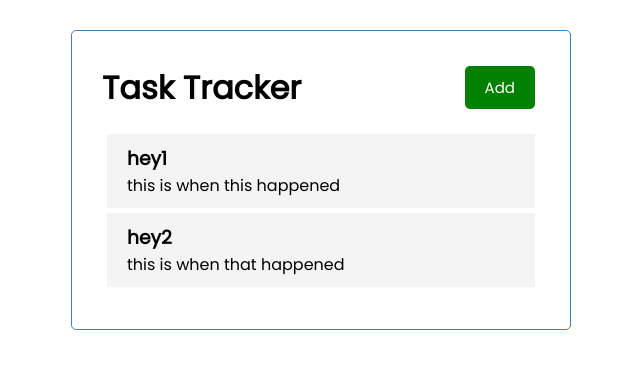
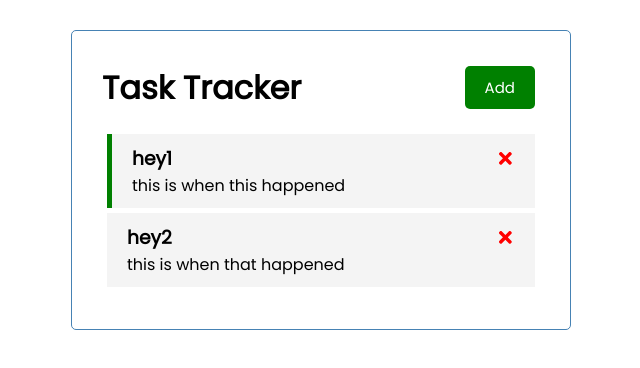
Before and after one commit to amitfid/react-task-tracker, a React (Create React App) app: page / in a window 1280 px wide. Shown: the top 368 px of the page, without its empty margins (319-959 px from the left). Built offline with nearby package versions, Linux system fonts and the light colour scheme.

Commit message:
Added delete+reminder toggle for tasks, class to display if reminder is on and created add task form comp

```diff
--- a/src/App.js
+++ b/src/App.js
@@ -7,19 +7,36 @@
     {
         id: 1,
         text: 'hey1',
-        day: 'this is when this happened'
+        day: 'this is when this happened',
+        reminder: true
     },
     {
         id: 2,
         text: 'hey2',
-        day: 'this is when that happened'
+        day: 'this is when that happened',
+        reminder: false
     }
-])
+  ])
+
+  const deleteTask = (id) => {
+    setTasks(tasks.filter((task) => task.id !== id))
+  }
+
+  const toggleReminder = (id) => {
+    setTasks(tasks.map((task) => task.id === id ?
+        { ...task, reminder: !task.reminder }
+      :
+        task))
+  }
 
   return (
     <div className="container">
       <Header />
-      <Tasks tasks={tasks}/>
+      {tasks.length > 0 ? (
+          <Tasks tasks={tasks} onDelete={deleteTask} onToggle={toggleReminder} />
+        ) : (
+          'No tasks'
+        )}
     </div>
   );
 }
--- a/src/components/Task.js
+++ b/src/components/Task.js
@@ -1,8 +1,18 @@
-const Task = ({ task }) => {
+import { FaTimes } from 'react-icons/fa'
+
+const Task = ({ task, onDelete, onToggle }) => {
     return (
-        <div className='task'>
-            <h3>{task.text}</h3>
-            <p>{task.day}</p>
+        <div className={`task ${task.reminder ? 'reminder' : ''}`}
+            onDoubleClick={() => onToggle(task.id)}>
+            <h3>
+                {task.text}
+                <FaTimes
+                    style={{ color: 'red', cursor: 'pointer'}}
+                    onClick={() => onDelete(task.id)}/>
+            </h3>
+            <p>
+                {task.day}
+            </p>
         </div>
     )
 }
--- a/src/components/Tasks.js
+++ b/src/components/Tasks.js
@@ -1,10 +1,14 @@
 import Task from './Task'
 
-const Tasks = ({ tasks }) => {
+const Tasks = ({ tasks, onDelete, onToggle }) => {
     return (
         <>
             {tasks.map((task) => (
-                <Task key={task.id} task={task} />
+                <Task
+                    key={task.id}
+                    task={task}
+                    onDelete={onDelete}
+                    onToggle={onToggle} />
             ))}
         </>
     )
```
Also changed, not shown: src/components/AddTask.js (added, +22 -0 lines).
